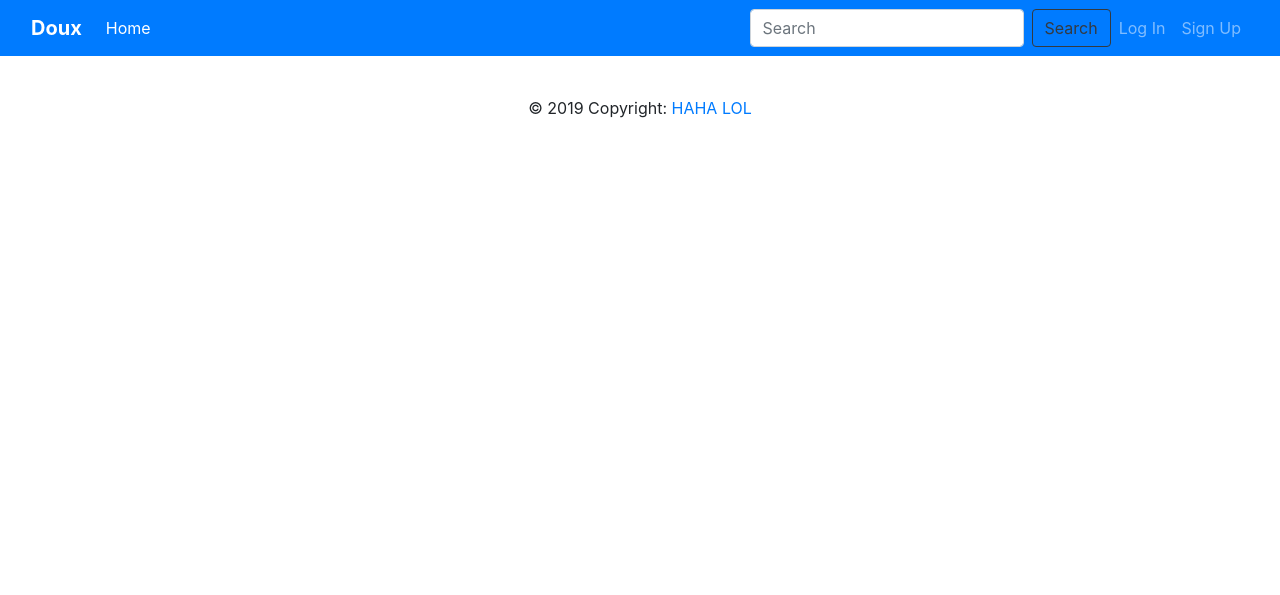
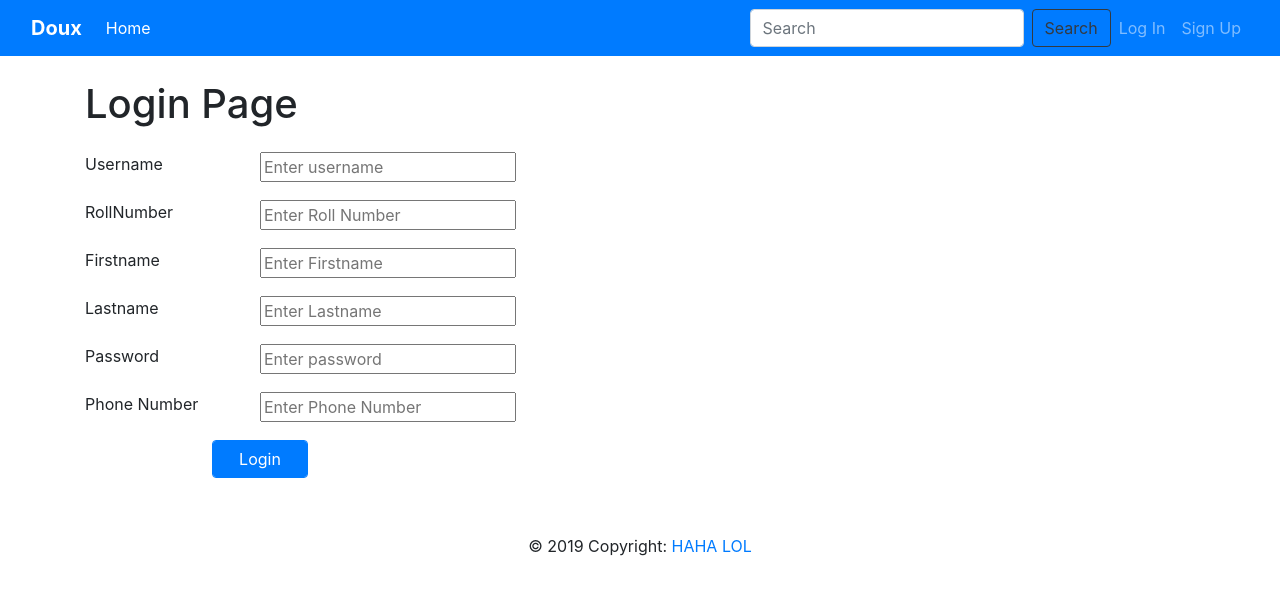
Before and after one commit to shubhankarsharma00/Doux, a Flask app: template templates/userregister.html in a window 1280 px wide. Shown: the top 595 px of the page. Run offline with Flask 2, Linux system fonts and the light colour scheme; the template is opened without the code that fills it, so the values that code supplies are empty; some libraries are stand-ins or nearby versions.

Commit message:
content added in layout

```diff
--- a/app.py
+++ b/app.py
@@ -5,6 +5,10 @@ from config import *
 @app.route('/')
 def homepage():
 	return render_template("index.html")
+
+@app.route('/login')
+def login():
+	return render_template("userregister.html")
 
 # @app.route('/login',)
 # def login():
--- a/templates/layout.html
+++ b/templates/layout.html
@@ -48,6 +48,28 @@
         </div>
     </nav>
 
+<!-- Page Content -->
+<div class="container">
+
+    <div class="row">
+
+        <div class="col-md-8">
+
+            <h1 class="my-4">{% block heading %}{% endblock %}
+            </h1>
+
+            {% block content %}
+            {% endblock %}
+
+        </div>
+
+    </div>
+    <!-- /.row -->
+
+</div>
+<!-- /.container -->
+
+
     <!-- Footer -->
     <footer class="page-footer font-small blue pt-4">
         <div class="container-fluid text-center text-md-left">
--- a/templates/userregister.html
+++ b/templates/userregister.html
@@ -6,38 +6,38 @@
 {% block content %}
 <form method="post" class="form-horizontal">
     <div class="form-group row">
-        <label class="control-label col-sm-2" for="username">username</label>
-        <div class="col-sm-10">
+        <label class="control-label col-sm-3" for="username">Username</label>
+        <div class="col-sm-19">
             <input type="text" name="username" placeholder="Enter username"><br>
         </div>
     </div>
     <div class="form-group row">
-        <label class="control-label col-sm-2" for="rollnumber">rollnumber</label>
-        <div class="col-sm-10">
+        <label class="control-label col-sm-3" for="rollnumber">RollNumber</label>
+        <div class="col-sm-19">
             <input type="text" name="rollnumber" placeholder="Enter Roll Number"><br>
         </div>
     </div>
     <div class="form-group row">
-        <label class="control-label col-sm-2" for="firstname">firstname</label>
-        <div class="col-sm-10">
+        <label class="control-label col-sm-3" for="firstname">Firstname</label>
+        <div class="col-sm-19">
             <input type="text" name="firstname" placeholder="Enter Firstname"><br>
         </div>
     </div>
     <div class="form-group row">
-        <label class="control-label col-sm-2" for="lastname">lastname</label>
-        <div class="col-sm-10">
+        <label class="control-label col-sm-3" for="lastname">Lastname</label>
+        <div class="col-sm-19">
             <input type="text" name="lastname" placeholder="Enter Lastname"><br>
         </div>
     </div>
     <div class="form-group row">
-        <label class="control-label col-sm-2" for="password">password</label>
-        <div class="col-sm-10">
+        <label class="control-label col-sm-3" for="password">Password</label>
+        <div class="col-sm-19">
             <input type="password" name="password" placeholder="Enter password"><br>
         </div>
     </div>
     <div class="form-group row">
-        <label class="control-label col-sm-2" for="phonenumber">phonenumber</label>
-        <div class="col-sm-10">
+        <label class="control-label col-sm-3" for="phonenumber">Phone Number</label>
+        <div class="col-sm-19">
             <input type="text" name="phonenumber" placeholder="Enter Phone Number"><br>
         </div>
     </div>
```
